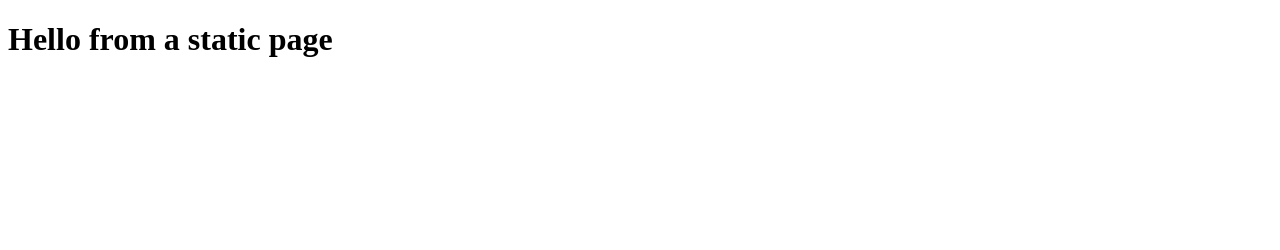
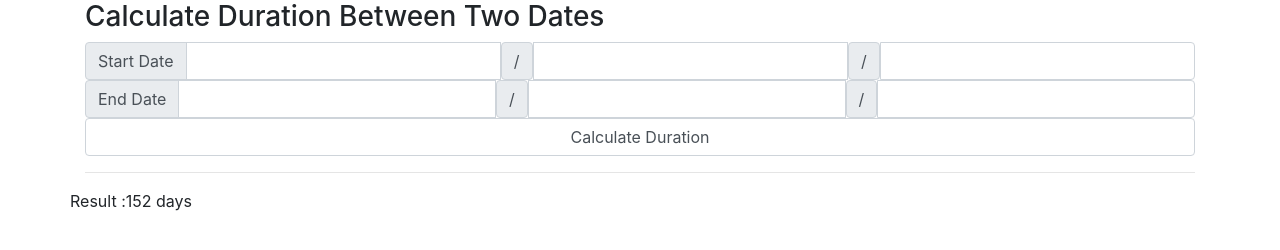
Before and after one commit to SCK-SEAL-TEAM-One/datecalculate, a plain HTML site: page static/index.html in a window 1280 px wide. Drawn offline with Linux system fonts and the light colour scheme.

Commit message:
[Edited] เขียน Html ตาม Design

```diff
--- a/static/index.html
+++ b/static/index.html
@@ -1,11 +1,56 @@
-<!doctype html>
-<html>
+<!DOCTYPE html>
+<html lang="en">
+
 <head>
-  <meta charset="utf-8">
-  <title>A static page</title>
+  <meta charset="UTF-8">
+  <meta name="viewport" content="width=device-width, initial-scale=1.0">
+  <meta http-equiv="X-UA-Compatible" content="ie=edge">
+  <title>Calculate Duration Between Two Dates</title>
+  <link rel="stylesheet" type="text/css" href="./css/bootstrap.min.css">
+</head>
 
-</head>
 <body>
-  <h1>Hello from a static page</h1>
+  <div class="container">
+    <h3>Calculate Duration Between Two Dates</h3>
+    <div class="row">
+      <div class="col-md-12">
+        <div class="input-group">
+          <div class="input-group-prepend">
+            <span class="input-group-text">Start Date</span>
+          </div>
+          <input id="startDay" type="text" class="form-control">
+          <span class="input-group-text">/</span>
+          <input id="startMonth" type="text" class="form-control">
+          <span class="input-group-text">/</span>
+          <input id="startYear" type="text" class="form-control">
+        </div>
+      </div>
+      <hr>
+      <div class="col-md-12">
+        <div class="input-group">
+          <div class="input-group-prepend">
+            <span class="input-group-text">End Date</span>
+          </div>
+          <input id="endDay" type="text" class="form-control">
+          <span class="input-group-text">/</span>
+          <input id="endMonth" type="text" class="form-control">
+          <span class="input-group-text">/</span>
+          <input id="endYear" type="text" class="form-control">
+        </div>
+      </div>
+      <div class="col-md-12">
+        <button id="calculate" class="form-control" name="calculate">Calculate Duration</button>
+      </div>
+    </div>
+    <hr>
+    <div class="row">
+      Result :
+      <label id="resultDay">152 days</label>
+    </div>
+  </div>
+
 </body>
+<script src="js/bootstrap.min.js"></script>
+<script src="js/jquery-3.3.1.min.js"></script>
+
 </html>
```
